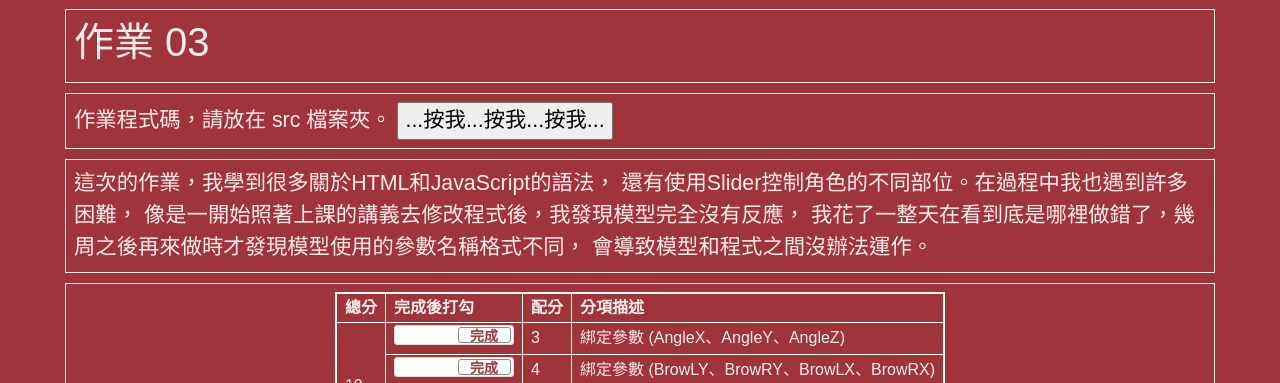
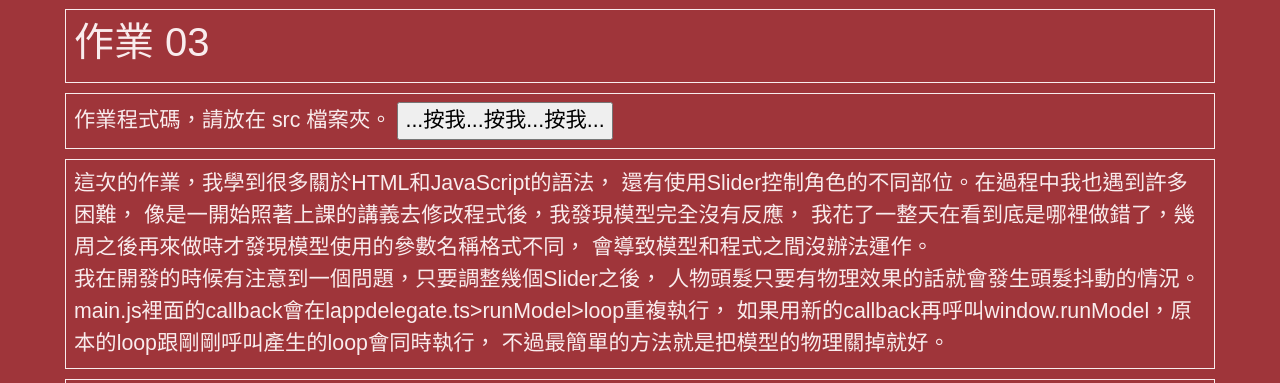
Before and after one commit to NTUT-CG-Lab/ca2022f-hw-tree1109, a plain HTML site: page hw03/index.html in a window 1280 px wide. Shown: the top 383 px of the page. Drawn offline with nearby package versions, Linux system fonts and the light colour scheme.

Commit message:
update hw03 page.

```diff
--- a/hw03/index.html
+++ b/hw03/index.html
@@ -215,6 +215,12 @@
       像是一開始照著上課的講義去修改程式後，我發現模型完全沒有反應，
       我花了一整天在看到底是哪裡做錯了，幾周之後再來做時才發現模型使用的參數名稱格式不同，
       會導致模型和程式之間沒辦法運作。
+      <br>
+      我在開發的時候有注意到一個問題，只要調整幾個Slider之後，
+      人物頭髮只要有物理效果的話就會發生頭髮抖動的情況。
+      main.js裡面的callback會在lappdelegate.ts>runModel>loop重複執行，
+      如果用新的callback再呼叫window.runModel，原本的loop跟剛剛呼叫產生的loop會同時執行，
+      不過最簡單的方法就是把模型的物理關掉就好。
     </div>
   </div>
 
```
